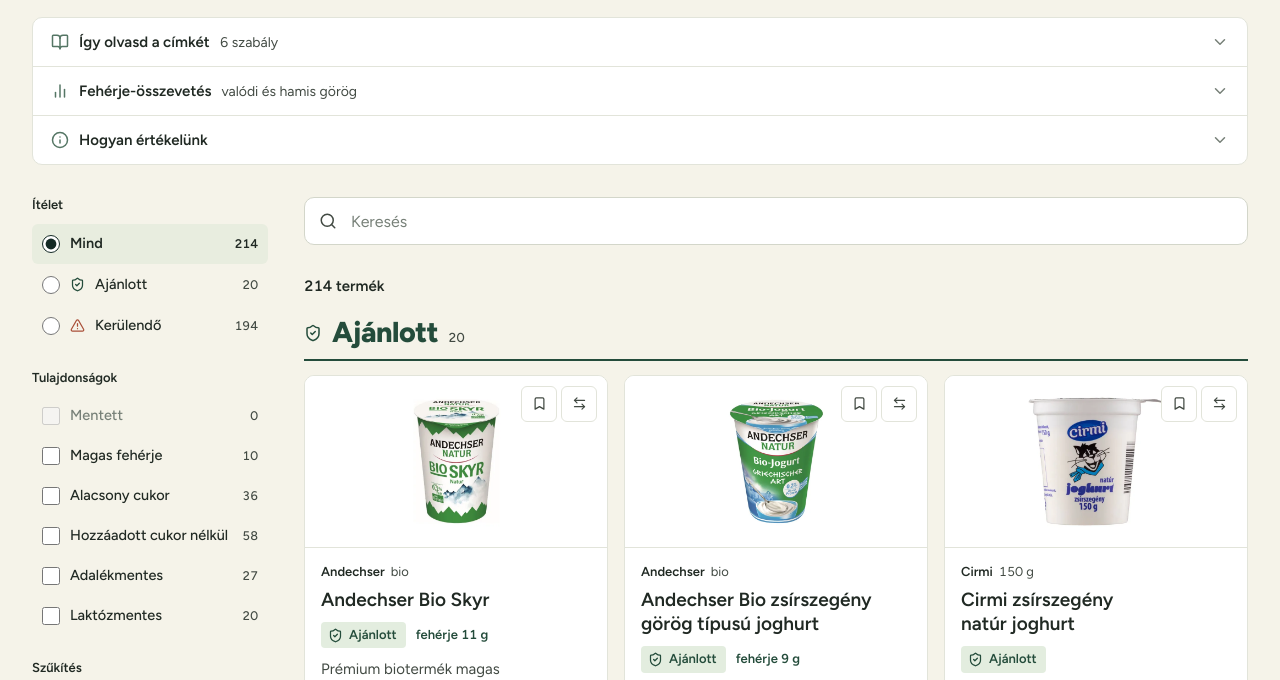
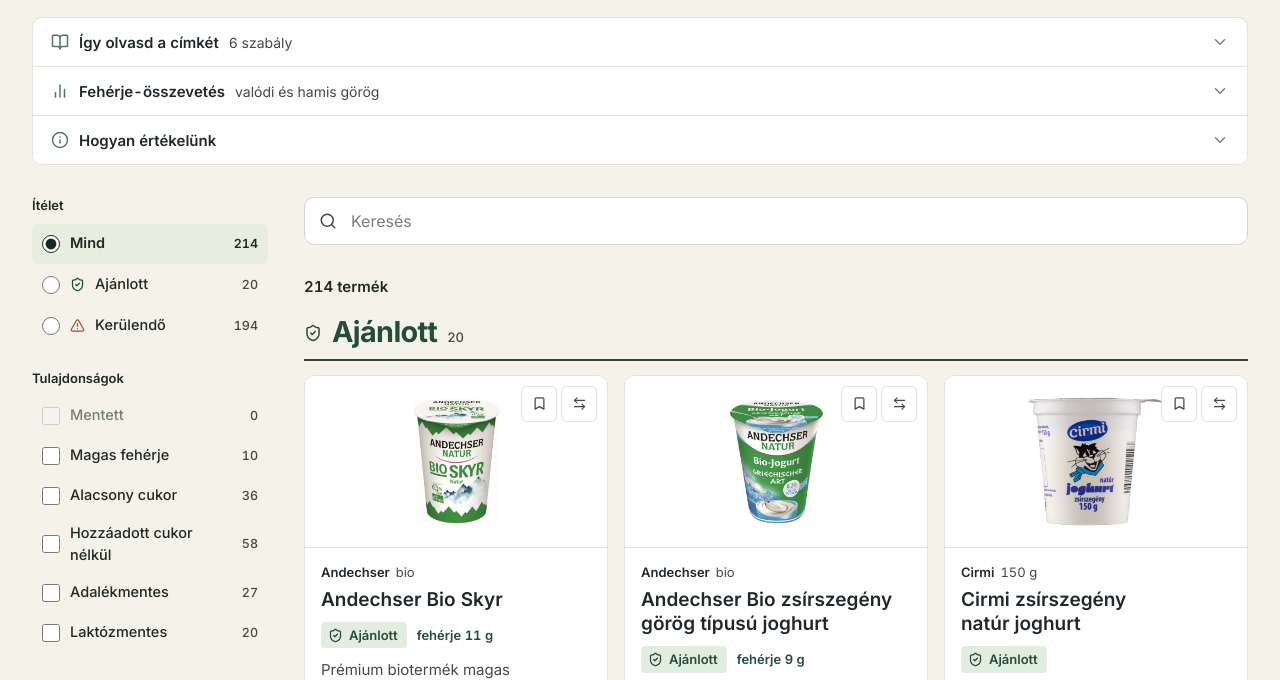
Before and after one commit to tamasgaborvarga/tiszta-kosar, a plain HTML site: page index.html in a window 1280 px wide. Shown: the part 157-837 px from the top of the page. Drawn offline with Linux system fonts and the light colour scheme.

Commit message:
Betű: Inter
Figtree helyett Inter mindenhol (Google Fonts, optikai méretezéssel),
címek 700-as vastagsággal.

Co-Authored-By: Claude Opus 5.5 <noreply@anthropic.com>

```diff
--- a/index.html
+++ b/index.html
@@ -11,7 +11,7 @@
 <meta name="claude:viewport-fit-sides" content="cover">
 <link rel="preconnect" href="https://fonts.googleapis.com">
 <link rel="preconnect" href="https://fonts.gstatic.com" crossorigin>
-<link rel="stylesheet" href="https://fonts.googleapis.com/css2?family=Figtree:wght@400..800&display=swap">
+<link rel="stylesheet" href="https://fonts.googleapis.com/css2?family=Inter:opsz,wght@14..32,400..800&display=swap">
 <style>
 /* Layout: erdőzöld címkesáv (márka + kategóriák) → csukható útmutató → bal szűrőoszlop + ragadós kereső + termékrács. A tápérték-sor a csomagolások tápértéktáblájára utal. */
 :root{
@@ -28,12 +28,12 @@
   --warn:#94621D; --warn-bg:#F8EED5;
   --info:#315C78; --info-bg:#E7EFF4;
   --focus:#557665; --scrim:rgba(20,42,37,.45);
-  /* betű — egyetlen barátságos család (Figtree); a címek csak vastagságban térnek el */
-  --font-display:"Figtree", "Segoe UI", system-ui, sans-serif;
-  --font-body:"Figtree", "Segoe UI", system-ui, -apple-system, sans-serif;
+  /* betű — egyetlen család (Inter); a címek csak vastagságban térnek el */
+  --font-display:"Inter", "Segoe UI", system-ui, sans-serif;
+  --font-body:"Inter", "Segoe UI", system-ui, -apple-system, sans-serif;
   --f-display:var(--font-display); --f-body:var(--font-body); --f-num:var(--font-body);
-  --weight-regular:400; --weight-medium:500; --weight-semibold:600; --weight-bold:700; --weight-display:800;
-  --display-tracking:-.015em; --display-leading:1.12;
+  --weight-regular:400; --weight-medium:500; --weight-semibold:600; --weight-bold:700; --weight-display:700;
+  --display-tracking:-.022em; --display-leading:1.12;
   --fs-hero:clamp(34px, 2.6vw + 12px, 52px);
   --fs-section:clamp(24px, 1vw + 16px, 32px);
   --fs-title:clamp(22px, .8vw + 16px, 26px);
```
Also changed, not shown: page.html (+6 -6 lines).
